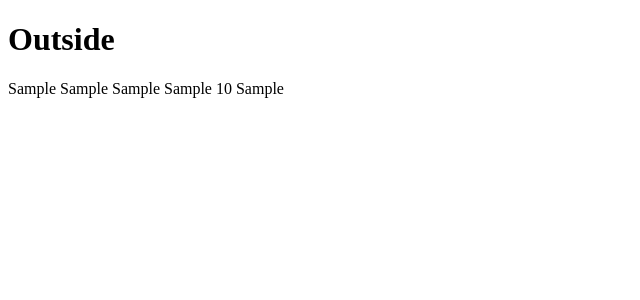
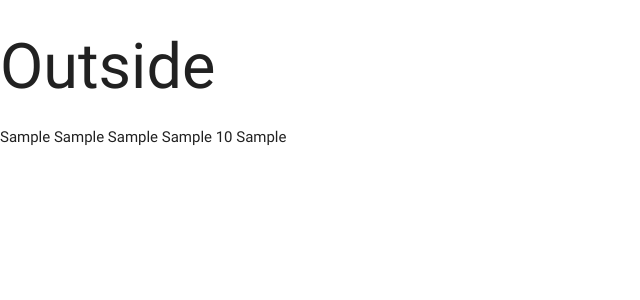
Before and after one commit to JonWil91/Lets-Hike, a Flask app: page / in a window 1280 px wide. Shown: the top 300 px of the page, without its empty margins (0-640 px from the left). Run offline with Flask 2, Linux system fonts and the light colour scheme; a database or web service that is not in the repository returns one stand-in record (values such as "Sample title"); some libraries are stand-ins or nearby versions.

Commit message:
Added css folder and file, added jquery and materialize links to base.html

```diff
--- a/templates/base.html
+++ b/templates/base.html
@@ -5,17 +5,23 @@
 	<meta charset="UTF-8">
 	<meta name="viewport" content="width=device-width, initial-scale=1.0">
 	<meta http-equiv="X-UA-Compatible" content="ie=edge">
+    <link href="https://fonts.googleapis.com/icon?family=Material+Icons" rel="stylesheet">
+	<link rel="stylesheet" href="https://cdnjs.cloudflare.com/ajax/libs/materialize/0.100.2/css/materialize.min.css">
+	<link rel="stylesheet" href="{{ url_for('static', filename='css/style.css') }}" type="text/css"/>
 	<title>Document</title>
 </head>
 
 <body>
 
-    <h1>Outside</h1>
+    <h1 class="test">Outside</h1>
 
     {% block content %}
 
     {% endblock %}
 
+    <script src="https://cdnjs.cloudflare.com/ajax/libs/jquery/3.2.1/jquery.min.js"></script>
+	<script src="https://cdnjs.cloudflare.com/ajax/libs/materialize/0.100.2/js/materialize.min.js"></script>
+
 </body>
 
 </html>
```
Also changed, not shown: static/css/style.css (added), templates/aboutme.html (added), templates/contact.html (added), templates/profile.html (added).
